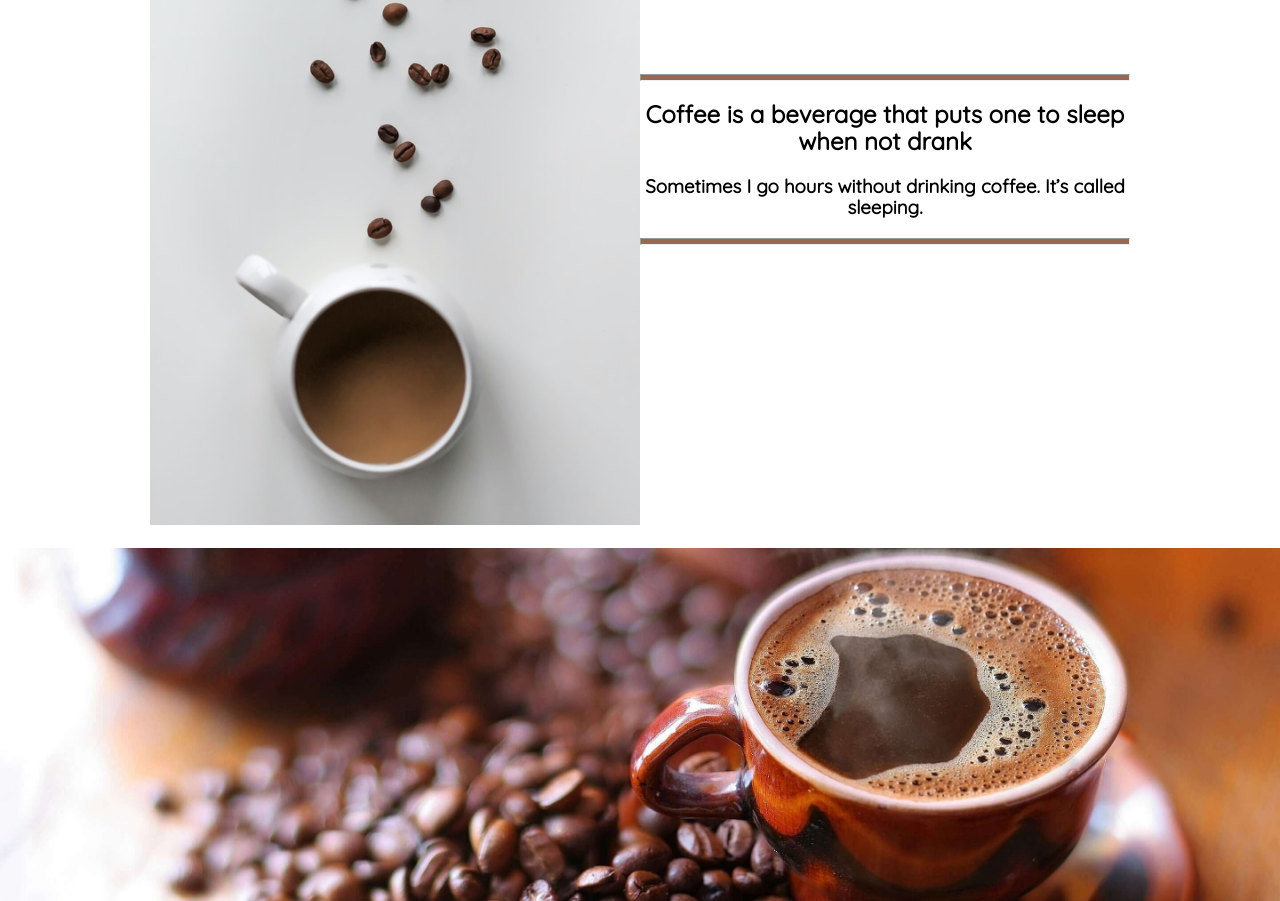
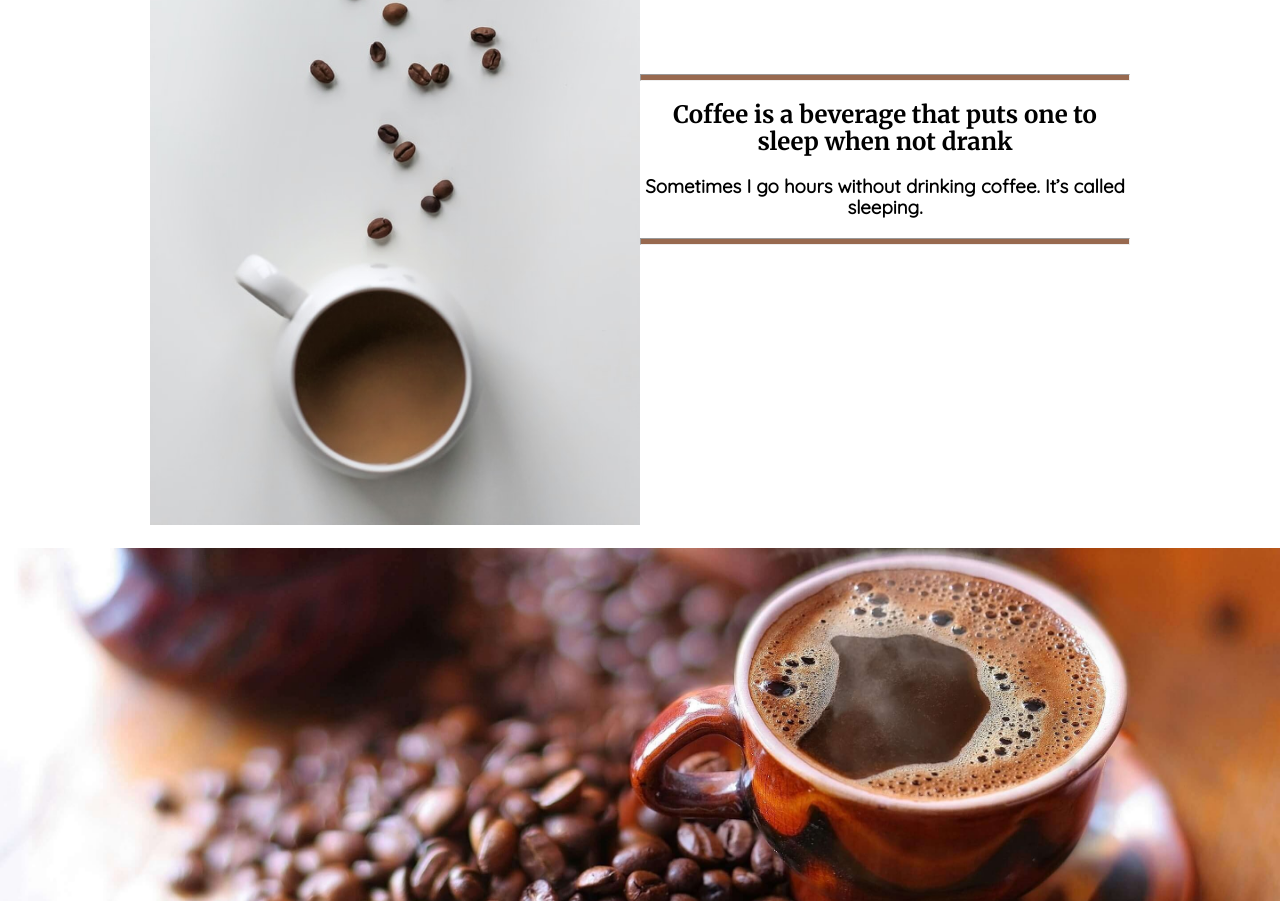
Before and after one commit to heyitskaili/WebWeek2, a plain HTML site: page deploy/index.html in a window 1280 px wide. Shown: the part 830-1731 px from the top of the page. Drawn offline with nearby package versions, Linux system fonts and the light colour scheme.

Commit message:
Changed font in h2

```diff
--- a/dev/scss/sections/_section-2.scss
+++ b/dev/scss/sections/_section-2.scss
@@ -6,6 +6,10 @@
 
 #section-2 {
 
+
+h2{
+  font-family:  'Merriweather', serif;
+}
   text-align: center;
   margin: 20px 0px 40px;
 
```
Also changed, not shown: deploy/index.html (+0 -8 lines), deploy/css/styles.css, 1 other file.
